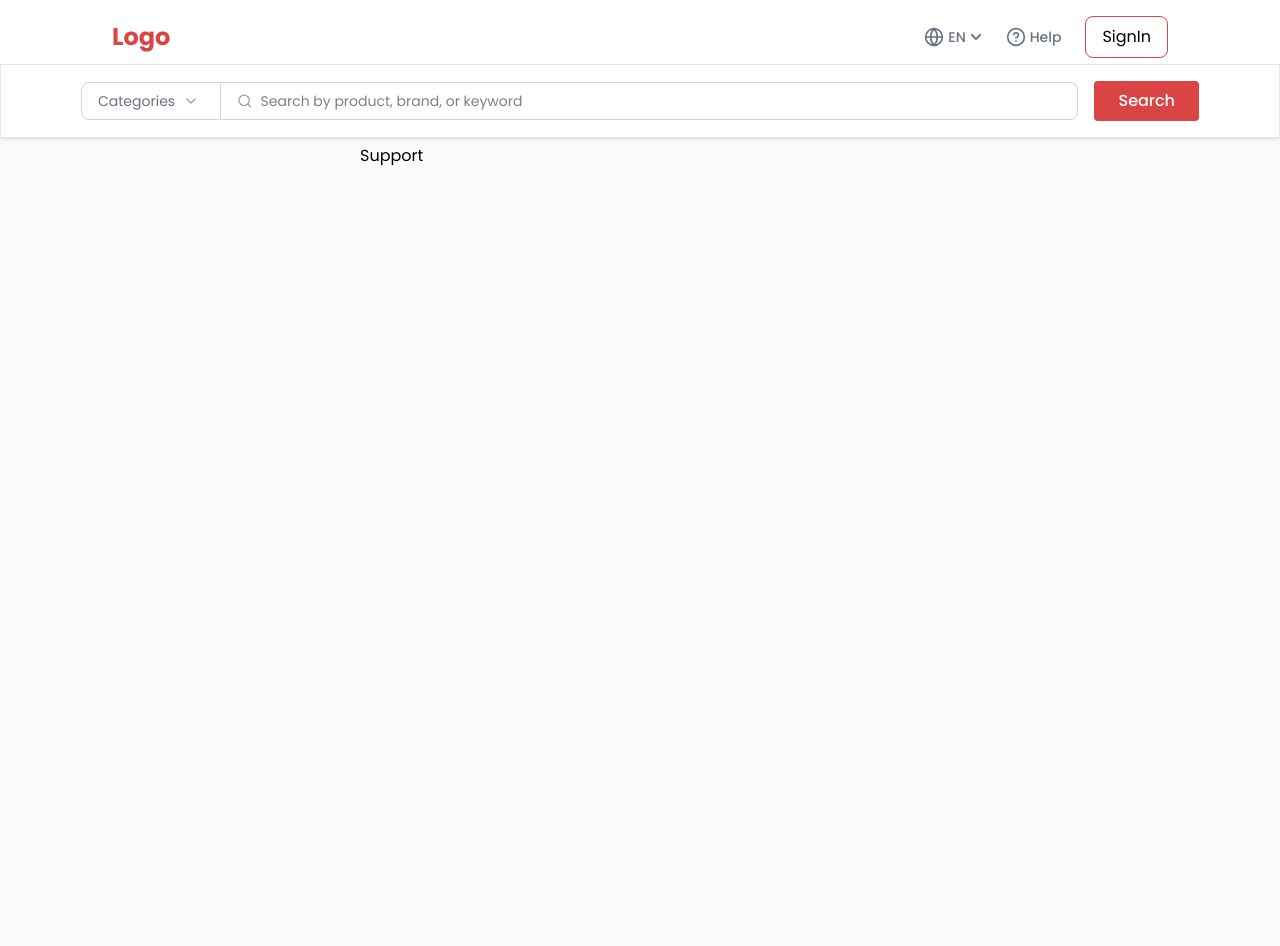
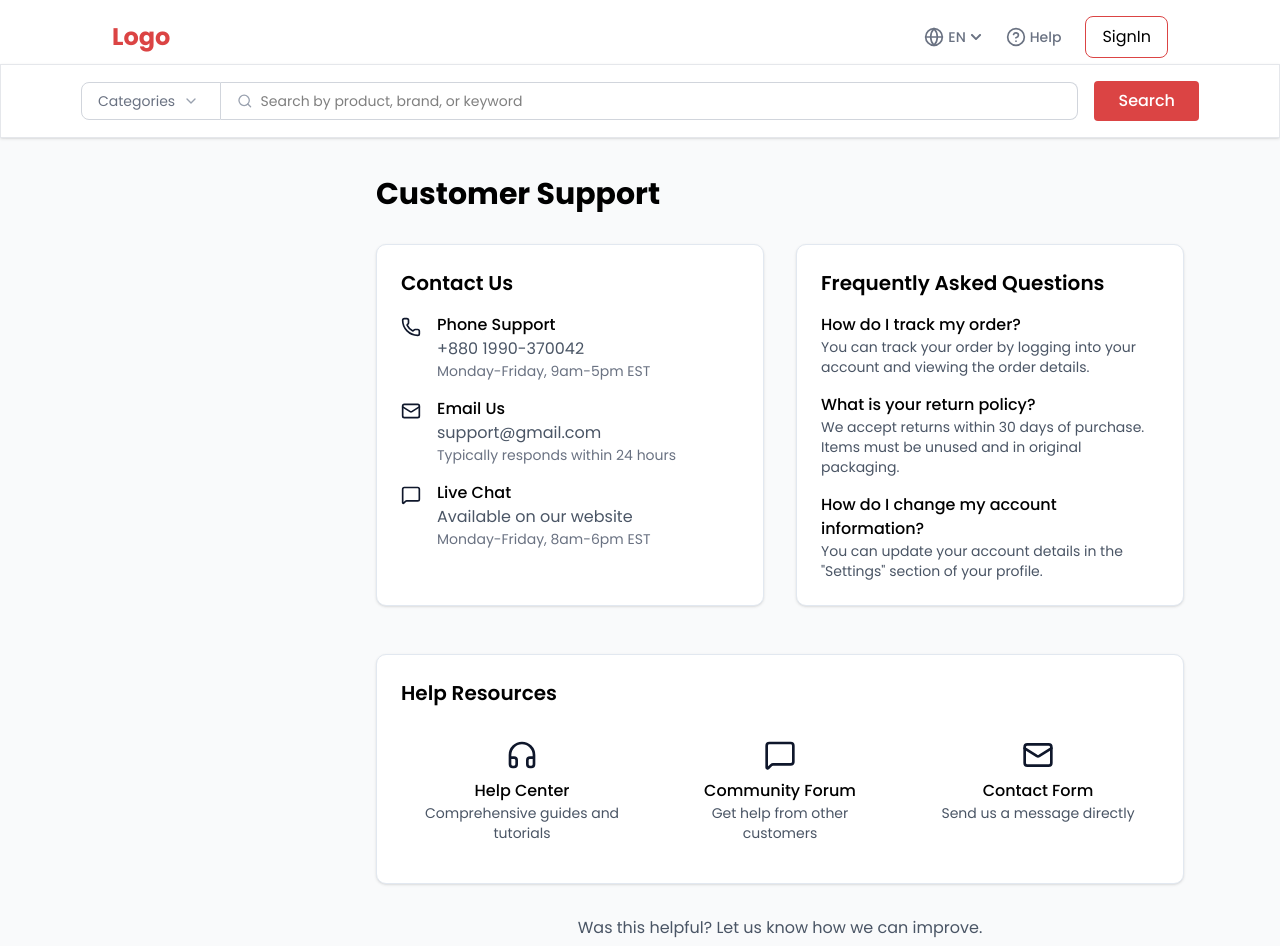
Before and after one commit to SarcasticSphinx/Multi-Vendor-Dashboard, a Next.js app: page /customer/support in a window 1280 px wide. Shown: the top 946 px of the page. Before the commit the page ends 800 px from the top, so only its background shows below. Built offline with nearby package versions, Linux system fonts and the light colour scheme; no server answers.

Commit message:
added a static customer support page

```diff
--- a/app/customer/support/page.tsx
+++ b/app/customer/support/page.tsx
@@ -1,9 +1,121 @@
-import React from 'react'
+import React from 'react';
+import { Headphones, Mail, MessageSquare, Phone } from 'lucide-react';
 
 const Support = () => {
   return (
-    <div>Support</div>
-  )
-}
+    <div className="mx-auto px-4 py-8">
+      <h1 className="text-3xl font-bold mb-8">Customer Support</h1>
 
-export default Support
+      <div className="grid md:grid-cols-2 gap-8 mb-12">
+        {/* Contact Methods */}
+        <div className="bg-white p-6 rounded-lg shadow-sm border">
+          <h2 className="text-xl font-semibold mb-4">Contact Us</h2>
+
+          <div className="space-y-4">
+            <div className="flex items-start gap-4">
+              <Phone className="w-5 h-5 mt-1 text-primary" />
+              <div>
+                <h3 className="font-medium">Phone Support</h3>
+                <p className="text-gray-600">
+                  <a href="tel:+8801990370042" className="hover:underline">
+                    +880 1990-370042
+                  </a>
+                </p>
+                <p className="text-sm text-gray-500">Monday-Friday, 9am-5pm EST</p>
+              </div>
+            </div>
+
+            <div className="flex items-start gap-4">
+              <Mail className="w-5 h-5 mt-1 text-primary" />
+              <div>
+                <h3 className="font-medium">Email Us</h3>
+                <p className="text-gray-600">support@gmail.com</p>
+                <p className="text-sm text-gray-500">Typically responds within 24 hours</p>
+              </div>
+            </div>
+
+            <div className="flex items-start gap-4">
+              <MessageSquare className="w-5 h-5 mt-1 text-primary" />
+              <div>
+                <h3 className="font-medium">Live Chat</h3>
+                <p className="text-gray-600">Available on our website</p>
+                <p className="text-sm text-gray-500">Monday-Friday, 8am-6pm EST</p>
+              </div>
+            </div>
+          </div>
+        </div>
+
+        {/* FAQ Section */}
+        <div className="bg-white p-6 rounded-lg shadow-sm border">
+          <h2 className="text-xl font-semibold mb-4">Frequently Asked Questions</h2>
+
+          <div className="space-y-4">
+            <div>
+              <h3 className="font-medium">How do I track my order?</h3>
+              <p className="text-gray-600 text-sm">
+                You can track your order by logging into your account and viewing the order details.
+              </p>
+            </div>
+
+            <div>
+              <h3 className="font-medium">What is your return policy?</h3>
+              <p className="text-gray-600 text-sm">
+                We accept returns within 30 days of purchase. Items must be unused and in original packaging.
+              </p>
+            </div>
+
+            <div>
+              <h3 className="font-medium">How do I change my account information?</h3>
+              <p className="text-gray-600 text-sm">
+                You can update your account details in the &quot;Settings&quot; section of your profile.
+              </p>
+            </div>
+          </div>
+        </div>
+      </div>
+
+      {/* Help Resources */}
+      <div className="bg-white p-6 rounded-lg shadow-sm border">
+        <h2 className="text-xl font-semibold mb-4">Help Resources</h2>
+
+        <div className="grid sm:grid-cols-3 gap-4 cursor-pointer">
+          <div className="flex flex-col items-center text-center p-4 hover:bg-gray-50 rounded transition">
+            <Headphones className="w-8 h-8 mb-2 text-primary" />
+            <h3 className="font-medium">Help Center</h3>
+            <p className="text-gray-600 text-sm">
+              Comprehensive guides and tutorials
+            </p>
+          </div>
+
+          <div className="flex flex-col items-center text-center p-4 hover:bg-gray-50 rounded transition">
+            <MessageSquare className="w-8 h-8 mb-2 text-primary" />
+            <h3 className="font-medium">Community Forum</h3>
+            <p className="text-gray-600 text-sm">
+              Get help from other customers
+            </p>
+          </div>
+
+          <div className="flex flex-col items-center text-center p-4 hover:bg-gray-50 rounded transition">
+            <Mail className="w-8 h-8 mb-2 text-primary" />
+            <h3 className="font-medium">Contact Form</h3>
+            <p className="text-gray-600 text-sm">
+              Send us a message directly
+            </p>
+          </div>
+        </div>
+      </div>
+
+      {/* Feedback Section */}
+      <div className="mt-8 text-center">
+        <p className="text-gray-600 mb-2">
+          Was this helpful? Let us know how we can improve.
+        </p>
+        <button className="px-4 py-2 bg-secondary text-white rounded hover:bg-primary-dark transition">
+          Provide Feedback
+        </button>
+      </div>
+    </div>
+  );
+};
+
+export default Support;
```
